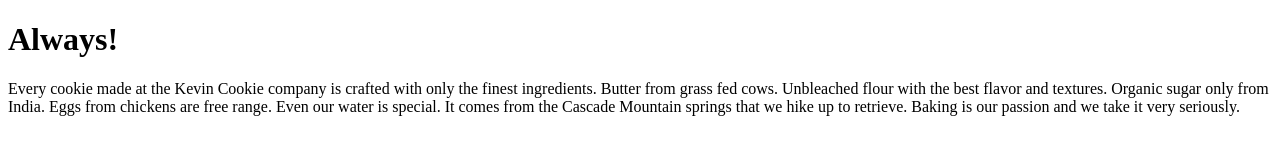
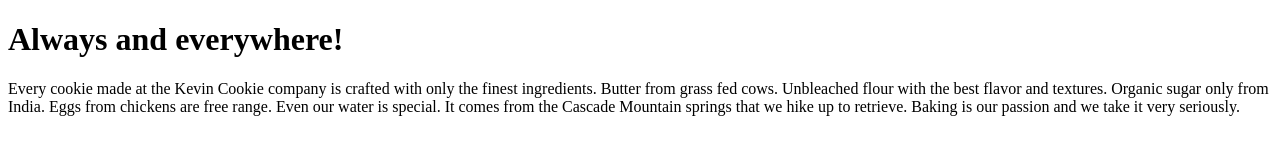
Before and after one commit to Dimic123/test5, a plain HTML site: page index.htm in a window 1280 px wide. Drawn offline with Linux system fonts and the light colour scheme.

Commit message:
test_3_22

```diff
--- a/index.htm
+++ b/index.htm
@@ -2,7 +2,7 @@
 <html>
 <body>
 
-<h1>Always!</h1>
+<h1>Always and everywhere!</h1>
 <p>Every cookie made at the Kevin Cookie company is crafted with only the finest ingredients. Butter from grass fed cows. Unbleached flour with the best flavor and textures. Organic sugar only from India. Eggs from chickens are free range. Even our water is special. It comes from the Cascade Mountain springs that we hike up to retrieve. Baking is our passion and we take it very seriously.</p>
 
 </body>
```
